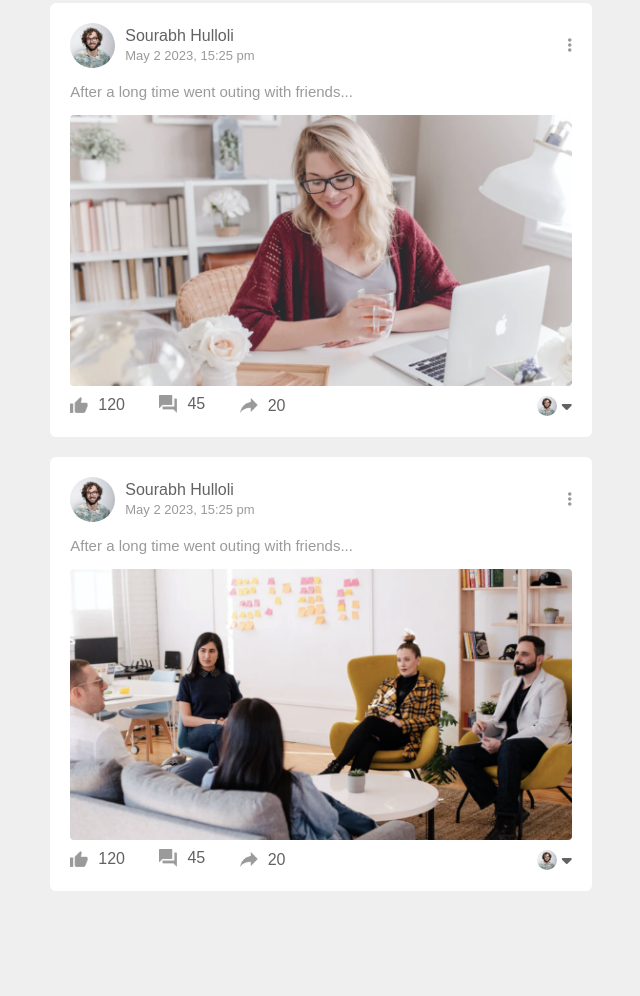
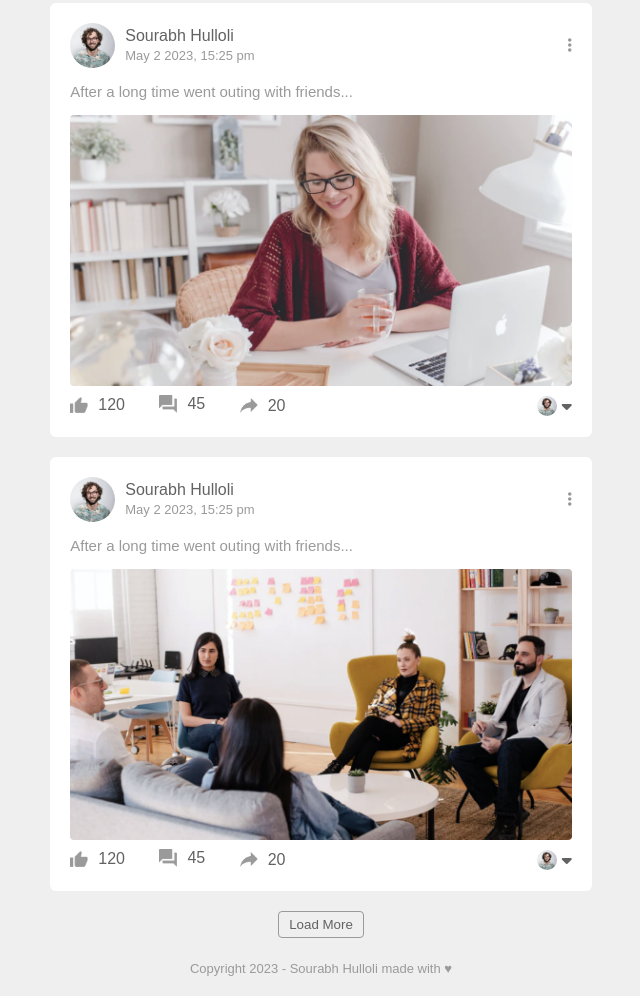
Before and after one commit to Sourabh-hulloli/SocialMediaApp, a plain HTML site: page index.html in a window 1280 px wide. Shown: the part 1841-2837 px from the top of the page, without its empty margins (319-959 px from the left). Before the commit the page ends 2765 px from the top, so only its background shows below. Drawn offline with Linux system fonts and the light colour scheme.

Commit message:
added copy right message

```diff
--- a/assets/css/style.css
+++ b/assets/css/style.css
@@ -392,3 +392,19 @@ nav {
   border-radius: 50%;
   margin-right: 5px;
 }
+.load-more-btn {
+  display: block;
+  margin: auto;
+  cursor: pointer;
+  padding: 5px 10px;
+  border: 1px solid #9a9a9a;
+  color: #626262;
+  background: transparent;
+  border-radius: 4px;
+}
+.footer {
+  text-align: center;
+  color: #9a9a9a;
+  padding: 10px 0 20px;
+  font-size: 13px;
+}
--- a/index.html
+++ b/index.html
@@ -333,6 +333,7 @@
                 </div>
             </div>
         </div>
+        <button type="button" class="load-more-btn">Load More</button>
       </div>
 
       <!-- MainContainer Bar code ends here -->
@@ -401,10 +402,12 @@
               </div>
         </div>
       </div>
-
-
       <!-- RightSide Bar code ends here -->
+      <div class="footer">
+        <p>Copyright 2023 - Sourabh Hulloli made with &hearts;</p>
+    </div>
     </div>
     <!-- Container code ends here -->
+
   </body>
 </html>
```
